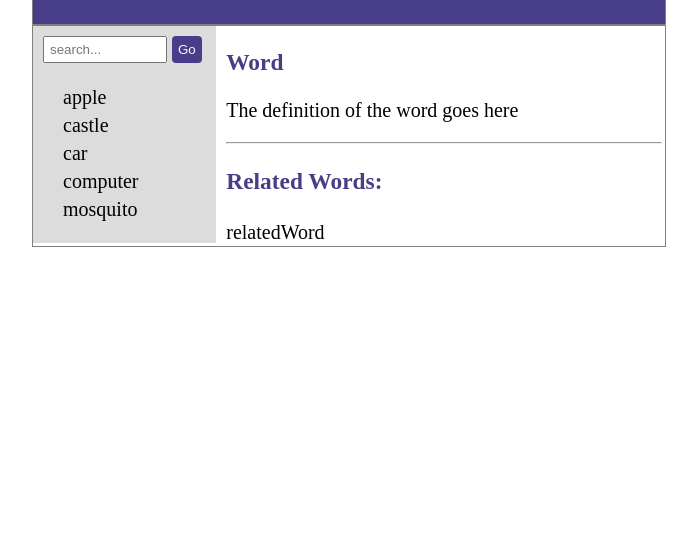
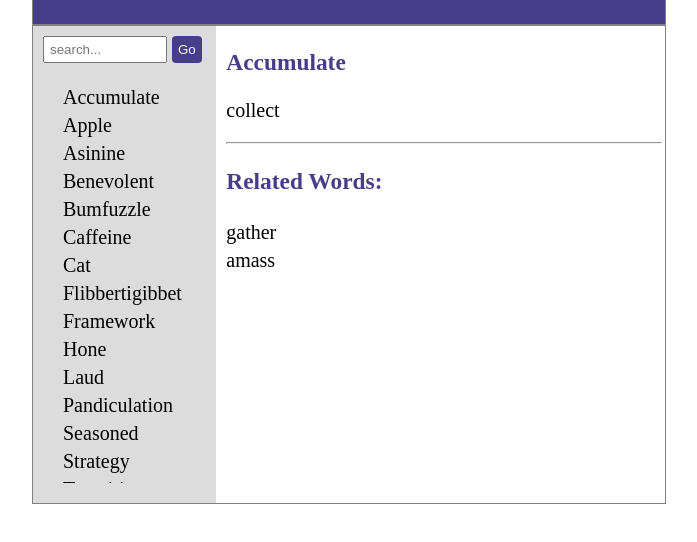
Before and after one commit to corlou/simple-dictionary-web-app, a plain HTML site: page index.html in a window 1280 px wide. Shown: the part 118-660 px from the top of the page, without its empty margins (291-988 px from the left). Drawn offline with Linux system fonts and the light colour scheme.

Commit message:
completion of tutoral

```diff
--- a/index.html
+++ b/index.html
@@ -21,13 +21,13 @@
     </div>
 
       <div class="word">
-        <h3 id="word_text">Word</h3>
-        <p id="definition">The definition of the word goes here</p>
+        <h3 id="word_text"></h3>
+        <p id="definition"></p>
 
         <hr>
 
         <h3>Related Words:</h3>
-          <li id="related">relatedWord</li>
+          <li id="related"></li>
 
       </div>
   </div>
@@ -37,30 +37,85 @@
 <script type="text/javascript">
   var dictionary = [
     {
-      word:"apple",
+      word:"Accumulate",
+      def: "collect",
+      rel: ["gather", "amass"],
+    },
+    {
+      word:"Apple",
       def: "A round fruit with seeds at it's center",
       rel: ["mango", "pear", "guava"],
     },
     {
-      word:"castle",
-      def: "a dwelling of the royal family",
-      rel: ["fortress", "citadel", "palace"],
+      word:"Asinine",
+      def: "devoid of intelligence",
+      rel: ["stupid", "dumb"],
     },
     {
-      word:"car",
-      def: "transports people from place to place",
-      rel: ["bus", "bicycle", "truck"],
+      word:"Benevolent",
+      def: "showing or motivated by sympathy and understanding and generosity",
+      rel: ["generous", "charitable"],
     },
     {
-      word:"computer",
-      def: "an electronic device",
-      rel: ["laptop", "tablet"],
+      word:"Bumfuzzle",
+      def: "being confused",
+      rel: ["confused", "perplexed"],
     },
     {
-      word:"mosquito",
-      def: "an insect",
-      rel: ["ant", "beetle", "butterfly"],
-    }
+      word:"Caffeine",
+      def: "A special brew that transforms any dev into a hard-working employee",
+      rel: ["coffee", "energy"],
+    },
+    {
+      word:"Cat",
+      def: "affectionate pet until one too many belly scratches",
+      rel: ["kitty", "da-khitty", "bean-owner"],
+    },
+    {
+      word:"Flibbertigibbet",
+      def: "someone who is silly and who talks incessantly",
+      rel: ["birdbrain", "cuckoo", "ditz,"],
+    },
+    {
+      word:"Framework",
+      def: "the initial structure",
+      rel: ["react", "angular", "django"],
+    },
+    {
+      word:"Hone",
+      def: "to sharpen",
+      rel: ["practice", "whet", "file"],
+    },
+    {
+      word:"Laud",
+      def: "giving praise",
+      rel: ["applaud", "commend"],
+    },
+    {
+      word:"Pandiculation",
+      def: "yawning and stretching upon waking up",
+      rel: ["stretch", "yawn"],
+    },
+    {
+      word:"Seasoned",
+      def: "a person who has been around forever, doing what they do, and doing it well ",
+      rel: ["experienced", "knowledge"],
+    },
+    {
+      word:"Strategy",
+      def: "a plan to achieve a goal",
+      rel: ["game-plan", "procedure"],
+    },
+    {
+      word:"Transition",
+      def: "the act of passing from one state or place to the next",
+      rel: ["transformation", "metamorphosis"],
+    },
+    {
+      word:"Wabbit",
+      def: "Scottish term for being tired",
+      rel: ["sleepy", "tired", "exhausted"],
+    },
   ];
 
   //Fill the dictionary with words
@@ -73,16 +128,43 @@
   //Call the innit function when the page loads
   init();
 
-  //Display a word, its definition, andrelated words
-  show = function(i) {
+  //Display a word, its definition, and related words
+  show = function(i){
     document.getElementById('word_text').innerHTML = dictionary[i].word;
-    document.getElementById('definition').innerHTML = dictionary[i].definition;
+    document.getElementById('definition').innerHTML = dictionary[i].def;
 
     var list = "";
 
     for (var j = 0; j < dictionary[i].rel.length; j++) {
-      list += dictionary[i].rel[j];
+      list += "<li>" + dictionary[i].rel[j] + "</li>";
       document.getElementById('related').innerHTML = list;
     }
   }
+
+  //Show first word in the dictionary when page loads
+  show(0);
+
+  //Search functionality
+  search = function() {
+    query = document.getElementById('search').value;
+
+    if (query == "") {
+      return;
+    }
+    found = -1; //Initialize found to false
+
+    for (var i = 0; i < dictionary.length; i++) {
+      if (query == dictionary[i].word) {
+        found = i;
+        break;
+      }else {
+        document.getElementById('word_text').innerHTML = "Word not found";
+        document.getElementById('definition').innerHTML = "The word you entered is not found in our dictionary";
+        document.getElementById('related').innerHTML = "No related words";
+      }
+    }
+    if (found >= 0) {
+      show(found);
+    }
+  }
 </script>
```
